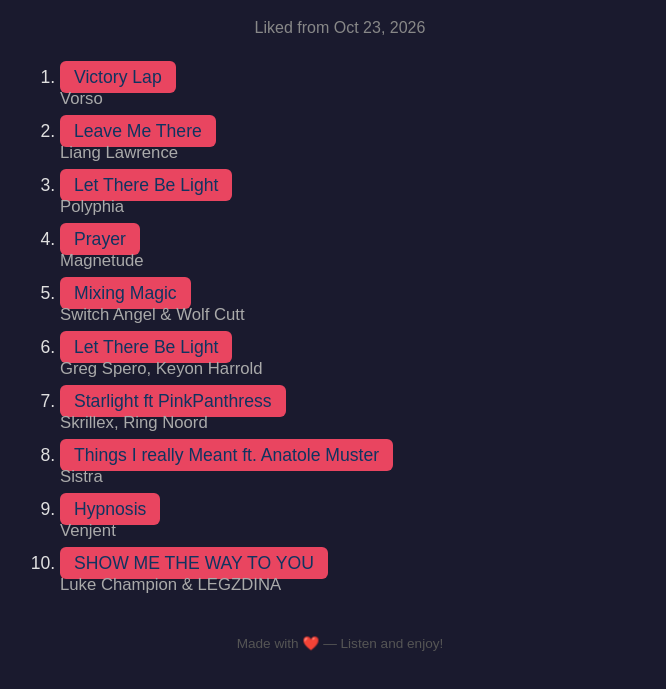
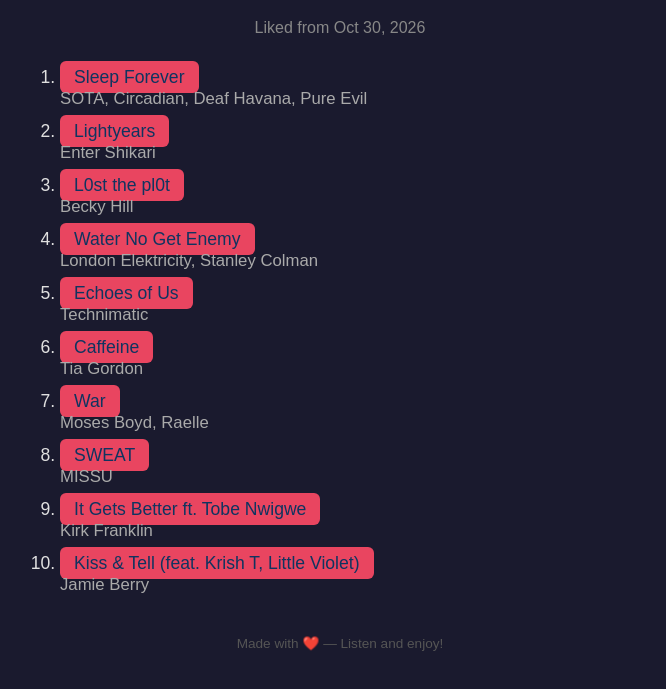
Before and after one commit to BBQSaucerer/Songs-I-Liked-This-Week, a plain HTML site: page index.html in a window 1280 px wide. Shown: the part 159-848 px from the top of the page, without its empty margins (300-966 px from the left). Drawn offline with Linux system fonts and the light colour scheme.

Commit message:
Update index.html
Updated from 30.10.26

```diff
--- a/index.html
+++ b/index.html
@@ -53,48 +53,48 @@
 </head>
 <body>
   <h1>🎵 BBQ Top Weekly tracks - #1 is track of the week!</h1>
-  <p class="subtitle">Liked from Oct 23, 2026</p>
+  <p class="subtitle">Liked from Oct 30, 2026</p>
 
   <ol>
     <li>
-      <a href="https://youtu.be/0TwPbqjJ6Ek"> Victory Lap</a>
-      <br><span class="artist">Vorso</span>
+      <a href="https://youtu.be/4WY9J_yXj8M"> Sleep Forever</a>
+      <br><span class="artist">SOTA, Circadian, Deaf Havana, Pure Evil</span>
     </li>
     <li>
-      <a href="https://youtu.be/fi_aWLI7ppM">Leave Me There</a>
-      <br><span class="artist">Liang Lawrence</span>
+      <a href="https://youtu.be/rPS99OW_4Tg">Lightyears</a>
+      <br><span class="artist">Enter Shikari</span>
     </li>
     <li>
-      <a href="https://youtu.be/xWF2IuEO2nw">Let There Be Light</a>
-      <br><span class="artist">Polyphia</span>
+      <a href="https://youtu.be/O2DA2Th21xw">L0st the pl0t</a>
+      <br><span class="artist">Becky Hill</span>
     </li>
     <li>
-      <a href="https://youtu.be/9ixKwNtuQDo"> Prayer</a>
-      <br><span class="artist">Magnetude</span>
+      <a href="https://youtu.be/575Ek_L_rTQ"> Water No Get Enemy</a>
+      <br><span class="artist">London Elektricity, Stanley Colman</span>
     </li>
     <li>
-      <a href="https://youtu.be/T49xt7RZLSI"> Mixing Magic</a>
-      <br><span class="artist">Switch Angel & Wolf Cutt</span>
+      <a href="https://youtu.be/NJ74qcCzTWwI"> Echoes of Us</a>
+      <br><span class="artist">Technimatic</span>
     </li>
     <li>
-      <a href="https://youtu.be/FjXNmhxXTH4"> Let There Be Light</a>
-      <br><span class="artist">Greg Spero, Keyon Harrold</span>
+      <a href="https://youtu.be/56ND3SSkb4Q"> Caffeine</a>
+      <br><span class="artist">Tia Gordon</span>
     </li>
     <li>
-      <a href="https://youtu.be/ITEGRQAbyps"> Starlight ft PinkPanthress</a>
-      <br><span class="artist">Skrillex, Ring Noord </span>
+      <a href="https://youtu.be/zI1jktE8YEM"> War</a>
+      <br><span class="artist">Moses Boyd, Raelle </span>
     </li>
     <li>
-      <a href="https://youtu.be/RTM9v2hT7CY"> Things I really Meant ft. Anatole Muster</a>
-      <br><span class="artist">Sistra</span>
+      <a href="https://youtu.be/cPAiVP4ULn8"> SWEAT</a>
+      <br><span class="artist">MISSU</span>
     </li>
     <li>
-      <a href="https://youtu.be/Rk8wCxSRiqs"> Hypnosis</a>
-      <br><span class="artist">Venjent</span>
+      <a href="https://youtu.be/2sFoJlYbDj0"> It Gets Better ft. Tobe Nwigwe</a>
+      <br><span class="artist">Kirk Franklin</span>
     </li>
     <li>
-      <a href="https://youtu.be/-RGzTzIkd3o">  SHOW ME THE WAY TO YOU</a>
-      <br><span class="artist">Luke Champion & LEGZDINA</span>
+      <a href="https://youtu.be/WOpp20vV6g8">  Kiss & Tell (feat. Krish T, Little Violet)</a>
+      <br><span class="artist">Jamie Berry</span>
     </li>
     <!-- Add more songs here -->
   </ol>
```
